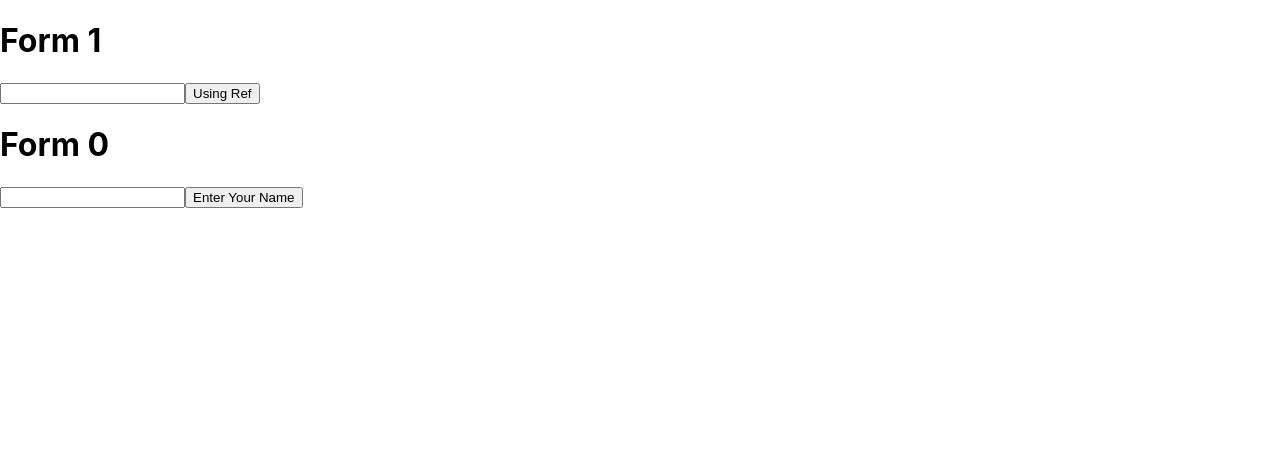
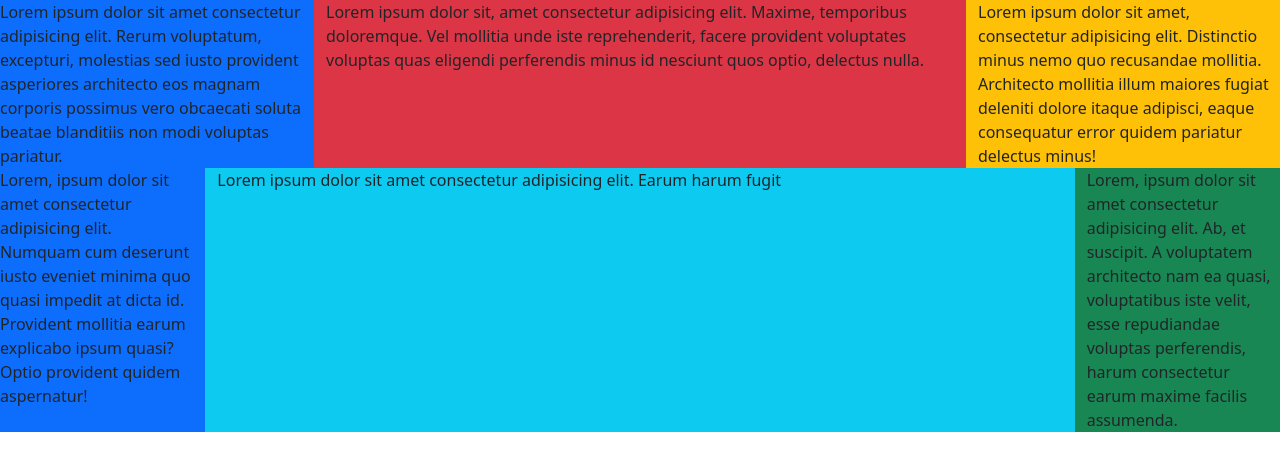
Before and after one commit to kodecdac/advday1, a React (Create React App) app: page / in a window 1280 px wide. Shown: the top 470 px of the page. Built offline with nearby package versions, Linux system fonts and the light colour scheme.

Commit message:
bootstrap practice.

```diff
--- a/package.json
+++ b/package.json
@@ -6,7 +6,9 @@
     "@testing-library/jest-dom": "^5.16.5",
     "@testing-library/react": "^13.3.0",
     "@testing-library/user-event": "^13.5.0",
+    "bootstrap": "^5.2.0",
     "react": "^18.2.0",
+    "react-bootstrap": "^2.5.0",
     "react-dom": "^18.2.0",
     "react-scripts": "5.0.1",
     "web-vitals": "^2.1.4"
--- a/src/App.js
+++ b/src/App.js
@@ -1,30 +1,49 @@
 import { useRef } from "react";
+import { Col, Row } from "react-bootstrap";
 
 // Basic Interpolation
 function App() {
-  let inputRef = useRef();
-
-  // useRef hook based. :: REACT BASED
-  let captureName1 = () => {
-    console.log(inputRef.current.value);
-  };
-
-  // DOM BASED
-  let captureName = () => {
-    console.log(document.getElementById("id1"));
-    let name = document.getElementById("id1").value;
-    console.log(name);
-  };
-
   return (
     <div>
-      <h1>Form 1</h1>
-      <input type="text" ref={inputRef} />
-      <input type="button" value="Using Ref" onClick={captureName1} />
+      <Row>
+        <Col md={3} className="bg-primary d-none d-md-block">
+          Lorem ipsum dolor sit amet consectetur adipisicing elit. Rerum
+          voluptatum, excepturi, molestias sed iusto provident asperiores
+          architecto eos magnam corporis possimus vero obcaecati soluta beatae
+          blanditiis non modi voluptas pariatur.
+        </Col>
+        <Col sm={12} md={6} className="bg-danger">
+          Lorem ipsum dolor sit, amet consectetur adipisicing elit. Maxime,
+          temporibus doloremque. Vel mollitia unde iste reprehenderit, facere
+          provident voluptates voluptas quas eligendi perferendis minus id
+          nesciunt quos optio, delectus nulla.
+        </Col>
+        <Col md={3} className="bg-warning d-none d-md-block">
+          Lorem ipsum dolor sit amet, consectetur adipisicing elit. Distinctio
+          minus nemo quo recusandae mollitia. Architecto mollitia illum maiores
+          fugiat deleniti dolore itaque adipisci, eaque consequatur error quidem
+          pariatur delectus minus!
+        </Col>
+      </Row>
 
-      <h1>Form 0</h1>
-      <input type="text" id="id1" />
-      <input type="button" value="Enter Your Name" onClick={captureName} />
+      <div className="row">
+        <div className="d-none d-md-block col-md-2 bg-primary">
+          Lorem, ipsum dolor sit amet consectetur adipisicing elit. Numquam cum
+          deserunt iusto eveniet minima quo quasi impedit at dicta id. Provident
+          mollitia earum explicabo ipsum quasi? Optio provident quidem
+          aspernatur!
+        </div>
+        <div className="col-md-8 bg-info">
+          Lorem ipsum dolor sit amet consectetur adipisicing elit. Earum harum
+          fugit
+        </div>
+        <div className="d-none d-md-block col-md-2 bg-success">
+          Lorem, ipsum dolor sit amet consectetur adipisicing elit. Ab, et
+          suscipit. A voluptatem architecto nam ea quasi, voluptatibus iste
+          velit, esse repudiandae voluptas perferendis, harum consectetur earum
+          maxime facilis assumenda.
+        </div>
+      </div>
     </div>
   );
 }
--- a/src/index.js
+++ b/src/index.js
@@ -1,5 +1,5 @@
 import ReactDOM from "react-dom/client";
-import "./index.css";
+import "bootstrap/dist/css/bootstrap.min.css";
 
 import React from "react"; // External Module
 import App from "./App"; // LOCAL MODULE / Program PART OF src folder
```
Also changed, not shown: 1 other file (tests, documents, lock files or other folders).
